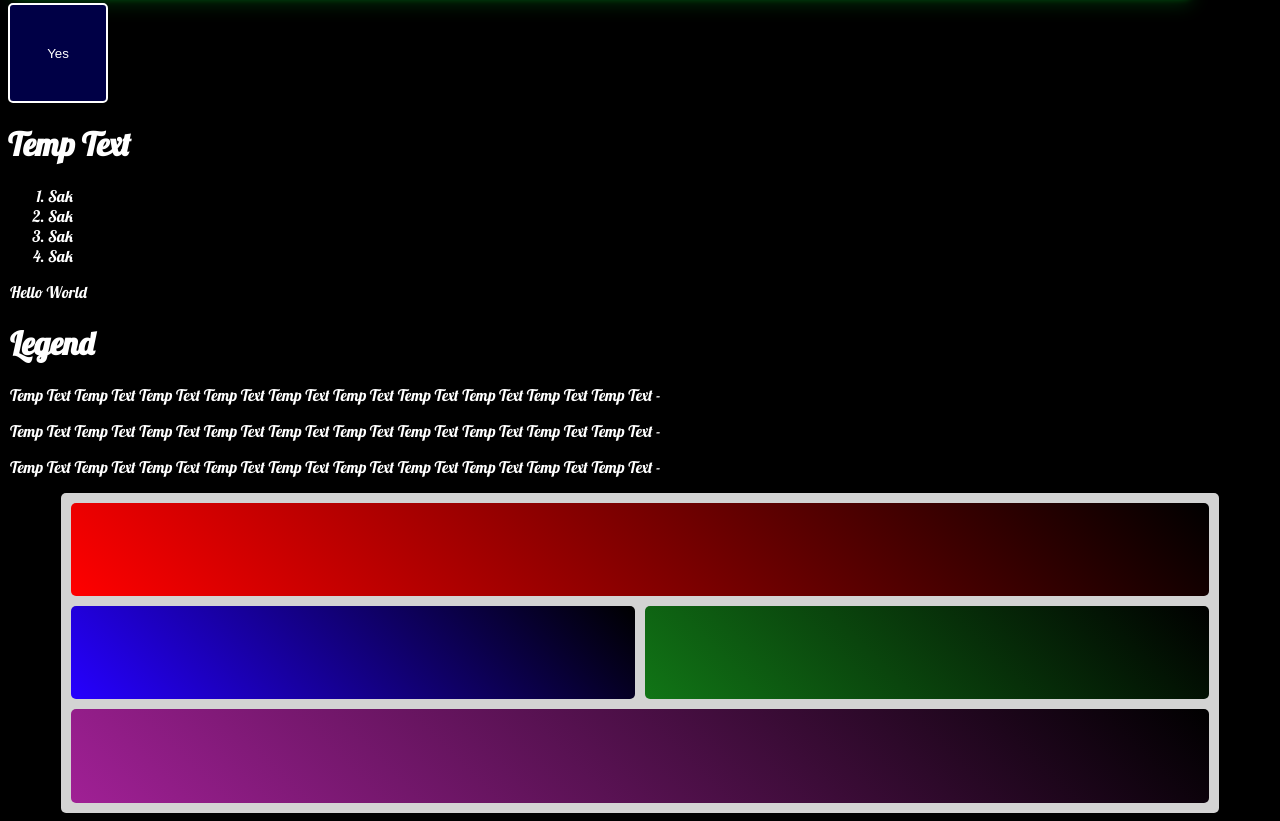
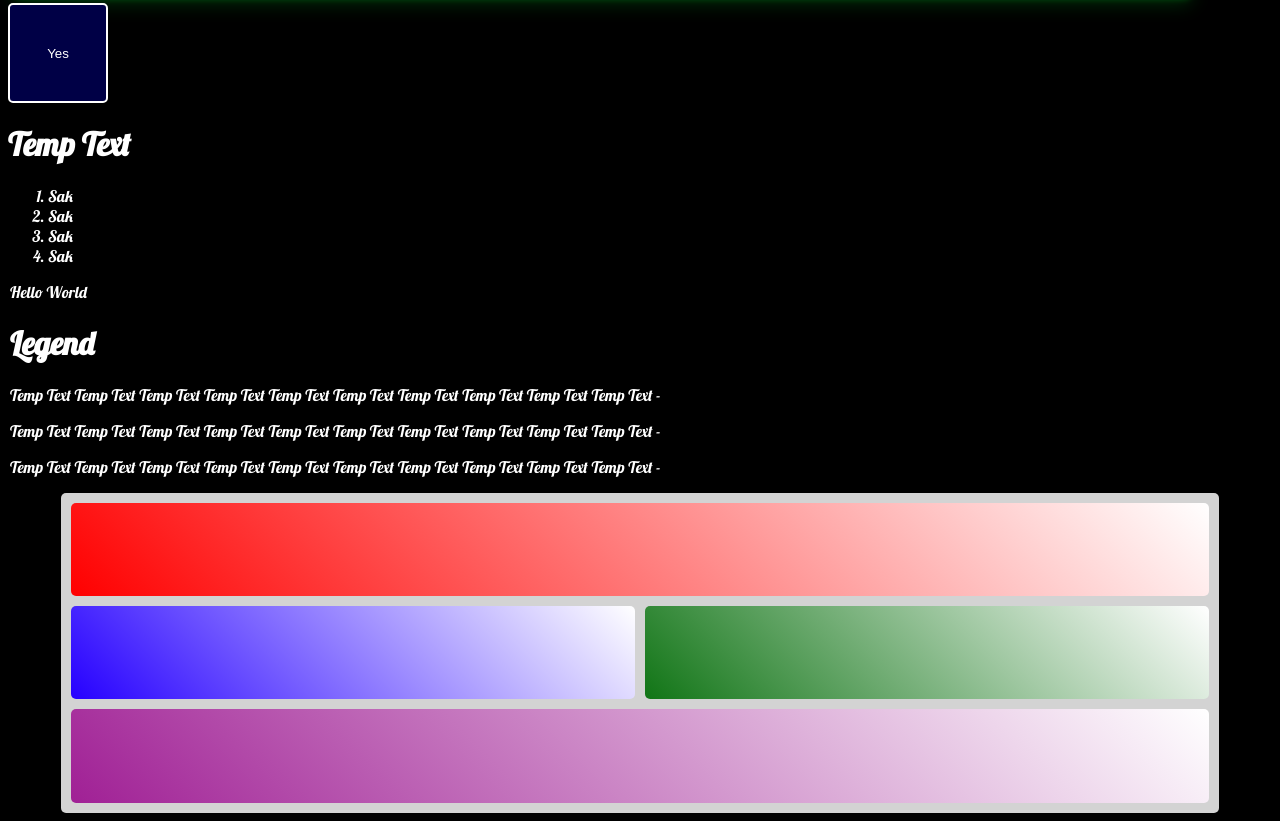
Before and after one commit to MysterioFoggel/webdevpub, a plain HTML site: page index.html in a window 1280 px wide. Shown: the part 580-1401 px from the top of the page. Drawn offline with Linux system fonts and the light colour scheme.

Commit message:
Added more

```diff
--- a/index.html
+++ b/index.html
@@ -145,10 +145,10 @@
       "two three"
       "four four";
   }
-  .item1 {background: linear-gradient(45deg, rgb(255, 0, 0), rgb(0, 0, 0)); grid-area: one; border-radius: 5px;}
-  .item2 {background: linear-gradient(45deg, rgb(38, 0, 255), rgb(0,0,0)); grid-area: two; border-radius: 5px;}
-  .item3 {background: linear-gradient(45deg, rgb(17, 117, 22), rgb(0,0,0)); grid-area: three; border-radius: 5px;}
-  .item4 {background: linear-gradient(45deg, rgb(160, 32, 149), rgb(0,0,0)); grid-area: four; border-radius: 5px}
+  .item1 {background: linear-gradient(45deg, rgb(255, 0, 0), rgb(255, 255, 255)); grid-area: one; border-radius: 5px;}
+  .item2 {background: linear-gradient(45deg, rgb(38, 0, 255), rgb(255, 255, 255)); grid-area: two; border-radius: 5px;}
+  .item3 {background: linear-gradient(45deg, rgb(17, 117, 22), rgb(255, 255, 255)); grid-area: three; border-radius: 5px;}
+  .item4 {background: linear-gradient(45deg, rgb(160, 32, 149), rgb(255, 255, 255)); grid-area: four; border-radius: 5px}
 
 </style>
 
```
